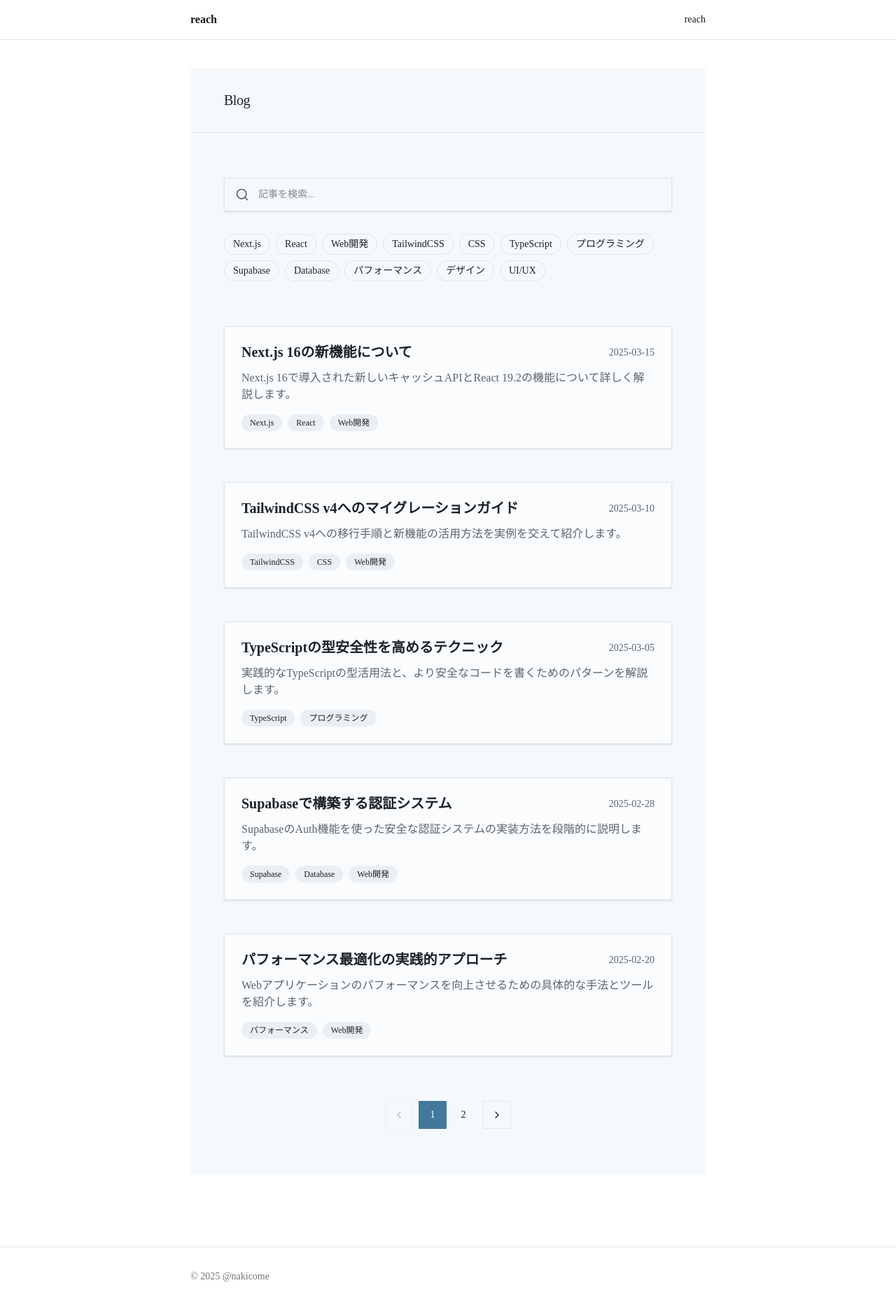
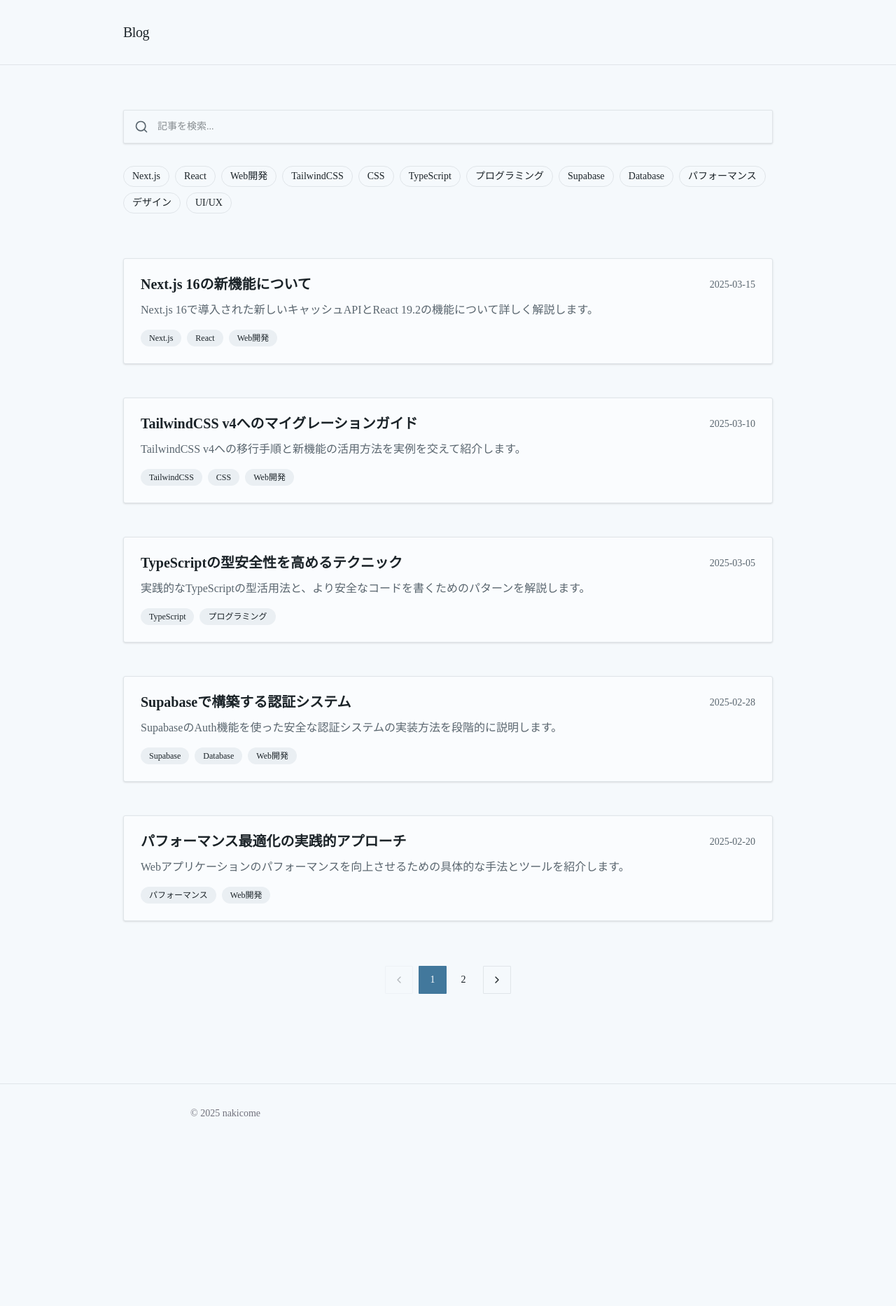
Before and after one commit to nakicome/portfolio, a Next.js app: page / in a window 1280 px wide. Shown: the whole page at 70% size. After the commit the page ends 1633 px from the top, so only its background shows below. Built offline with nearby package versions, Linux system fonts and the light colour scheme.

Commit message:
refactor: simplify layout structure and improve readability 🔧
- Removed unnecessary header and navigation elements from layout.tsx.
- Streamlined the body structure to focus on main content.
- Updated footer text for consistency.

```diff
--- a/src/app/layout.tsx
+++ b/src/app/layout.tsx
@@ -15,23 +15,11 @@ export default function RootLayout({
 }) {
   return (
     <html lang="ja">
-      <body className="min-h-dvh bg-white text-zinc-900 antialiased">
-        <header className="border-b">
-          <div className="mx-auto max-w-3xl px-4 py-4 flex items-center justify-between">
-            <Link href="/" className="font-semibold">
-              reach
-            </Link>
-            <nav className="text-sm">
-              <Link href="/blog" className="hover:underline">
-                reach
-              </Link>
-            </nav>
-          </div>
-        </header>
-        <main className="mx-auto max-w-3xl px-4 py-10">{children}</main>
+      <body>
+        <main>{children}</main>
         <footer className="border-t mt-16">
           <div className="mx-auto max-w-3xl px-4 py-8 text-sm text-zinc-500">
-            © {new Date().getFullYear()} @nakicome
+            © {new Date().getFullYear()} nakicome
           </div>
         </footer>
       </body>
```
